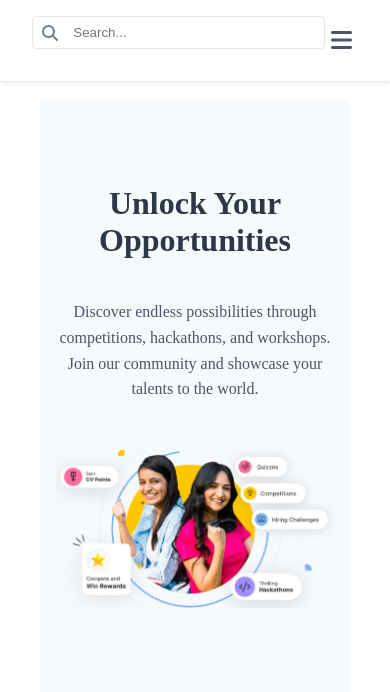
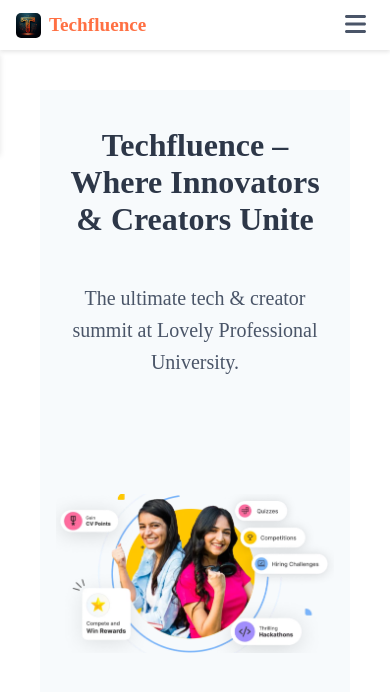
Before and after one commit to Ramakrishnajakkula/SPC, a React (Vite) app: page / in a window 390 px wide. Shown: the top 692 px of the page. Built offline with nearby package versions, Linux system fonts and the light colour scheme.

Commit message:
added season creation

```diff
--- a/src/App.jsx
+++ b/src/App.jsx
@@ -5,15 +5,18 @@
 import Login from './components/Login';
 import SignUp from './components/SignUp';
 import './App.css';
+import CreateSeason from './components/Seasons';
 
 function App() {
   return (
+
     <Router>
       <div>
         <Routes>
           <Route path="/" element={<Home />} />
           <Route path="/login" element={<Login />} />
           <Route path="/signup" element={<SignUp />} />
+          <Route path="/Seasons" element={<CreateSeason />} />
         </Routes>
       </div>
     </Router>
--- a/src/components/Home.css
+++ b/src/components/Home.css
@@ -8,6 +8,7 @@
     top: 0;
     left: 0;
     right: 0;
+    height: 30px;
     display: flex;
     justify-content: space-between;
     align-items: center;
@@ -16,31 +17,28 @@
     box-shadow: 0 2px 4px rgba(0, 0, 0, 0.1);
     z-index: 1000;
   }
-
-  .nav-search {
-    flex: 1;
-    max-width: 400px;
-    margin-right: 2rem;
+  .brand-container {
+    display: flex;
+    align-items: center;
+    gap: 0.5rem;
   }
 
-  .search-container {
-    position: relative;
-    width: 100%;
+  .nav-logo {
+    height: 30px;
+    width: auto;
+    border-radius: 20%;
   }
 
-  .search-icon {
-    position: absolute;
-    left: 10px;
-    top: 50%;
-    transform: translateY(-50%);
-    color: #718096;
+  .brand-text {
+    color: rgb(255, 112, 67);
+    font-weight: 600;
+    margin: 0;
   }
-
-  .search-bar {
-    width: 100%;
-    padding: 0.5rem 1rem 0.5rem 2.5rem;
-    border: 1px solid #e2e8f0;
-    border-radius: 0.25rem;
+  .logo {
+    height: 3em;
+    padding: 0.75em;
+    will-change: filter;
+    transition: filter 300ms;
   }
 
   .nav-links {
@@ -57,12 +55,12 @@
   }
 
   .nav-link:hover {
-    color: #4299e1;
+    color: rgb(255, 112, 67);
   }
 
   .logout-btn {
     padding: 0.5rem 1rem;
-    background-color: #4299e1;
+    background-color: rgb(255, 112, 67);
     color: white;
     border: none;
     border-radius: 0.25rem;
@@ -71,14 +69,14 @@
   }
 
   .logout-btn:hover {
-    background-color: #3182ce;
+    background-color: rgb(172, 58, 4);
   }
 
   .main-content {
     display: flex;
     padding: 6rem 2rem 4rem;
-    gap: 4rem;
-    margin-top: 60px;
+    gap: 6rem;
+    margin-top: 0px;
   }
 
   .left-section {
@@ -89,7 +87,7 @@
   }
 
   .main-title {
-    font-size: 3rem;
+    font-size: 2rem;
     font-weight: bold;
     color: #2d3748;
     margin-bottom: 1.5rem;
@@ -122,57 +120,120 @@
     cursor: pointer;
     color: #4a5568;
   }
-
   @media (max-width: 768px) {
     .navbar {
-      flex-wrap: wrap;
+      padding: 0 1rem;
+      height: 50px;
     }
 
-    .nav-search {
-      order: 1;
-      width: 100%;
-      max-width: none;
-      margin-right: 0;
-      margin-bottom: 1rem;
+    .brand-container {
+      gap: 0.5rem;
+    }
+
+    .nav-logo {
+      height: 25px;
+    }
+
+    .brand-text {
+      font-size: 1.2rem;
     }
 
     .nav-links {
-      display: none;
-      width: 100%;
-      flex-direction: column;
-      align-items: flex-start;
+      position: fixed;
+      top: 50px;
+      left: 0;
+      right: 0;
+      background-color: white;
+      padding: 1rem;
+      transform: translateX(-100%);
+      transition: transform 0.3s ease;
+      z-index: 999;
+      box-shadow: 0 4px 6px rgba(0, 0, 0, 0.1);
+      /* New flex properties */
+      display: flex;
+      flex-direction: row;
+      flex-wrap: wrap;
+      justify-content: center;
       gap: 1rem;
-      order: 3;
     }
 
     .nav-links.active {
-      display: flex;
+      transform: translateX(0);
+    }
+
+    .nav-link {
+      width: auto;
+      padding: 0.05rem 1rem;
+      text-align: center;
+      border: none;
+      flex: 0 1 auto;
+    }
+
+    .nav-link:last-child {
+      border-bottom: none;
+    }
+
+    .logout-btn {
+      width: auto;
+      margin: 0;
+      padding: 0.5rem 1rem;
     }
 
     .menu-toggle {
       display: block;
-      order: 2;
+      background: none;
+      border: none;
+      padding: 0.5rem;
+      cursor: pointer;
+    }
+
+    .hamburger {
+      display: block;
+      width: 24px;
+      height: 2px;
+      background-color: #333;
+      position: relative;
+      transition: all 0.3s;
+    }
+
+    .hamburger::before,
+    .hamburger::after {
+      content: '';
+      position: absolute;
+      width: 24px;
+      height: 2px;
+      background-color: #333;
+      transition: all 0.3s;
+    }
+
+    .hamburger::before {
+      transform: translateY(-6px);
+    }
+
+    .hamburger::after {
+      transform: translateY(6px);
+    }
+
+    .menu-toggle.active .hamburger {
+      background: transparent;
+    }
+
+    .menu-toggle.active .hamburger::before {
+      transform: rotate(45deg);
+    }
+
+    .menu-toggle.active .hamburger::after {
+      transform: rotate(-45deg);
     }
 
     .main-content {
+      padding: 1rem;
+      margin-top: 50px;
       flex-direction: column;
-      padding: 4rem 1rem 2rem;
-      gap: 2rem;
     }
 
-    .main-title {
-      font-size: 2rem;
+    .left-section,
+    .right-section {
+      width: 100%;
     }
-
-    .main-description {
-      font-size: 1rem;
-    }
-
-    .search-bar {
-        width: 80%;
-        padding: 0.5rem 1rem 0.5rem 2.5rem;
-        border: 1px solid #e2e8f0;
-        border-radius: 0.25rem;
-      }
-
   }
--- a/src/components/Home.jsx
+++ b/src/components/Home.jsx
@@ -1,9 +1,11 @@
 import { useState } from "react"
 import { Link, useNavigate } from "react-router-dom"
 import { FontAwesomeIcon } from "@fortawesome/react-fontawesome"
-import { faSearch, faBars } from "@fortawesome/free-solid-svg-icons"
+import { faBars } from "@fortawesome/free-solid-svg-icons"
 import "./Home.css"
 import happeningsImage from "../assets/image.png"
+import Logo from "../assets/Logo.png"
+
 
 function Home() {
   const navigate = useNavigate()
@@ -16,24 +18,22 @@
   return (
     <div className="home-container">
       <nav className="navbar">
-        <div className="nav-search">
-          <div className="search-container">
-            <FontAwesomeIcon icon={faSearch} className="search-icon" />
-            <input type="text" placeholder="Search..." className="search-bar" />
-          </div>
-        </div>
+      <div className="brand-container">
+          <img src={Logo || "/logo.svg"} alt="Logo" className="nav-logo" />
+          <h3 className="brand-text">Techfluence</h3>
+      </div>
         <div className={`nav-links ${isMenuOpen ? "active" : ""}`}>
           <Link to="/" className="nav-link">
             Home
           </Link>
-          <Link to="/contests" className="nav-link">
-            Contests
+          <Link to="/Seasons" className="nav-link">
+            Seasons
           </Link>
-          <Link to="/hackathons" className="nav-link">
+          <Link to="/Hackathons" className="nav-link">
             Hackathons
           </Link>
-          <Link to="/workshops" className="nav-link">
-            Workshops
+          <Link to="/About" className="nav-link">
+            About
           </Link>
           <button onClick={() => navigate("/login")} className="logout-btn">
             Logout
@@ -46,10 +46,9 @@
 
       <div className="main-content">
         <div className="left-section">
-          <h1 className="main-title">Unlock Your Opportunities</h1>
+          <h1 className="main-title">Techfluence – Where Innovators & Creators Unite</h1>
           <p className="main-description">
-            Discover endless possibilities through competitions, hackathons, and workshops. Join our community and
-            showcase your talents to the world.
+          The ultimate tech & creator summit at Lovely Professional University.
           </p>
         </div>
         <div className="right-section">
--- a/src/components/Login.css
+++ b/src/components/Login.css
@@ -45,7 +45,7 @@
     font-weight: bold;
     margin-bottom: 1.5rem;
     text-align: center;
-    color: #4299e1;
+    color: rgb(255, 112, 67);
   }
 
   .login-form .form-group {
@@ -67,7 +67,7 @@
 
   .login-form button {
     width: 60%;
-    background-color: #4299e1;
+    background-color: rgb(255, 112, 67);
     color: #fff;
     padding: 0.75rem;
     border: none;
@@ -78,7 +78,7 @@
   }
 
   .login-form button:hover {
-    background-color: #3182ce;
+    background-color: rgb(172, 58, 4);
   }
 
   .additional-links {
@@ -88,13 +88,13 @@
   }
 
   .signup-link, .forgot-password-link {
-    color: #4299e1;
+    color: rgb(255, 112, 67);
     text-decoration: none;
     transition: color 0.3s;
   }
 
   .signup-link:hover, .forgot-password-link:hover {
-    color: #3182ce;
+    color: rgb(172, 58, 4);
   }
   @media (max-width: 768px) {
     .happenings {
--- /dev/null
+++ b/src/components/Season.css
@@ -0,0 +1,83 @@
+/* CreateSeason.css */
+.create-season-container {
+    max-width: 1200px;
+    margin: 0 auto;
+    padding: 2rem;
+  }
+
+  .season-info {
+    margin-bottom: 3rem;
+    padding: 2rem;
+    background: #f8f9fa;
+    border-radius: 8px;
+  }
+
+  .form-group {
+    display: flex;
+    flex-direction: column;
+    gap: 1rem;
+  }
+
+  input, textarea {
+    padding: 0.75rem;
+    border: 1px solid #ddd;
+    border-radius: 4px;
+    font-size: 1rem;
+  }
+
+  textarea {
+    min-height: 100px;
+  }
+
+  .shorts-section, .videos-section {
+    margin-bottom: 3rem;
+  }
+
+  .shorts-grid, .videos-grid {
+    display: grid;
+    grid-template-columns: repeat(auto-fill, minmax(250px, 1fr));
+    gap: 1.5rem;
+    margin-top: 2rem;
+  }
+
+  .short-card, .video-card {
+    padding: 1rem;
+    background: white;
+    border: 1px solid #ddd;
+    border-radius: 8px;
+    box-shadow: 0 2px 4px rgba(0,0,0,0.1);
+  }
+
+  button {
+    padding: 0.75rem 1.5rem;
+    background: #ff7043;
+    color: white;
+    border: none;
+    border-radius: 4px;
+    cursor: pointer;
+    font-size: 1rem;
+  }
+
+  button:hover {
+    background: #f4511e;
+  }
+
+  form {
+    display: flex;
+    flex-direction: column;
+    gap: 1rem;
+    margin-top: 1rem;
+    padding: 1.5rem;
+    background: #f8f9fa;
+    border-radius: 8px;
+  }
+
+  @media (max-width: 768px) {
+    .create-season-container {
+      padding: 1rem;
+    }
+
+    .shorts-grid, .videos-grid {
+      grid-template-columns: 1fr;
+    }
+  }
--- /dev/null
+++ b/src/components/Seasons.jsx
@@ -0,0 +1,139 @@
+// CreateSeason.jsx
+import { useState } from 'react';
+import './Season.css';
+
+function CreateSeason() {
+  const [seasonData, setSeasonData] = useState({
+    title: '',
+    description: '',
+    guests: [],
+    coverImage: null
+  });
+
+  const [shorts, setShorts] = useState([]);
+  const [videos, setVideos] = useState([]);
+  const [newShort, setNewShort] = useState({ title: '', link: '', description: '' });
+  const [newVideo, setNewVideo] = useState({ title: '', link: '', description: '' });
+
+  const handleSeasonChange = (e) => {
+    setSeasonData({ ...seasonData, [e.target.name]: e.target.value });
+  };
+
+  const handleImageUpload = (e) => {
+    const file = e.target.files[0];
+    setSeasonData({ ...seasonData, coverImage: file });
+  };
+
+  const addShort = (e) => {
+    e.preventDefault();
+    setShorts([...shorts, newShort]);
+    setNewShort({ title: '', link: '', description: '' });
+  };
+
+  const addVideo = (e) => {
+    e.preventDefault();
+    setVideos([...videos, newVideo]);
+    setNewVideo({ title: '', link: '', description: '' });
+  };
+
+  return (
+    <div className="create-season-container">
+      <section className="season-info">
+        <h1>Create New Season</h1>
+
+        <div className="form-group">
+          <input
+            type="text"
+            name="title"
+            placeholder="Season Title"
+            value={seasonData.title}
+            onChange={handleSeasonChange}
+          />
+
+          <textarea
+            name="description"
+            placeholder="Season Description"
+            value={seasonData.description}
+            onChange={handleSeasonChange}
+          />
+
+          <input
+            type="file"
+            onChange={handleImageUpload}
+            accept="image/*"
+          />
+        </div>
+      </section>
+
+      <section className="shorts-section">
+        <h2>Shorts</h2>
+        <form onSubmit={addShort}>
+          <input
+            type="text"
+            placeholder="Short Title"
+            value={newShort.title}
+            onChange={(e) => setNewShort({...newShort, title: e.target.value})}
+          />
+          <input
+            type="url"
+            placeholder="Short Link"
+            value={newShort.link}
+            onChange={(e) => setNewShort({...newShort, link: e.target.value})}
+          />
+          <textarea
+            placeholder="Short Description"
+            value={newShort.description}
+            onChange={(e) => setNewShort({...newShort, description: e.target.value})}
+          />
+          <button type="submit">Add Short</button>
+        </form>
+
+        <div className="shorts-grid">
+          {shorts.map((short, index) => (
+            <div key={index} className="short-card">
+              <h3>{short.title}</h3>
+              <p>{short.description}</p>
+              <a href={short.link} target="_blank" rel="noopener noreferrer">Watch</a>
+            </div>
+          ))}
+        </div>
+      </section>
+
+      <section className="videos-section">
+        <h2>Videos</h2>
+        <form onSubmit={addVideo}>
+          <input
+            type="text"
+            placeholder="Video Title"
+            value={newVideo.title}
+            onChange={(e) => setNewVideo({...newVideo, title: e.target.value})}
+          />
+          <input
+            type="url"
+            placeholder="Video Link"
+            value={newVideo.link}
+            onChange={(e) => setNewVideo({...newVideo, link: e.target.value})}
+          />
+          <textarea
+            placeholder="Video Description"
+            value={newVideo.description}
+            onChange={(e) => setNewVideo({...newVideo, description: e.target.value})}
+          />
+          <button type="submit">Add Video</button>
+        </form>
+
+        <div className="videos-grid">
+          {videos.map((video, index) => (
+            <div key={index} className="video-card">
+              <h3>{video.title}</h3>
+              <p>{video.description}</p>
+              <a href={video.link} target="_blank" rel="noopener noreferrer">Watch</a>
+            </div>
+          ))}
+        </div>
+      </section>
+    </div>
+  );
+}
+
+export default CreateSeason;
--- a/src/components/SignUp.css
+++ b/src/components/SignUp.css
@@ -44,7 +44,7 @@
   font-weight: bold;
   margin-bottom: 1.5rem;
   text-align: center;
-  color: #4299e1;
+  color: rgb(255, 112, 67);
 }
 
 .signup-form .form-group {
@@ -66,7 +66,7 @@
 
 .signup-form button {
   width: 60%;
-  background-color: #4299e1;
+  background-color: rgb(255, 112, 67);
   color: #fff;
   padding: 0.75rem;
   border: none;
@@ -77,7 +77,7 @@
 }
 
 .signup-form button:hover {
-  background-color: #3182ce;
+  background-color: rgb(172, 58, 4);
 }
 
 .additional-links {
@@ -87,13 +87,13 @@
 }
 
 .login-link {
-  color: #4299e1;
+  color: rgb(255, 112, 67);
   text-decoration: none;
   transition: color 0.3s;
 }
 
 .login-link:hover {
-  color: #3182ce;
+  color: rgb(172, 58, 4);
 }
 @media (max-width: 768px) {
   .happenings {
--- a/src/index.css
+++ b/src/index.css
@@ -1,3 +1,4 @@
 @tailwind base;
 @tailwind components;
 @tailwind utilities;
+/* Light Mode */
```
Also changed, not shown: src/assets/Logo.png (added).
